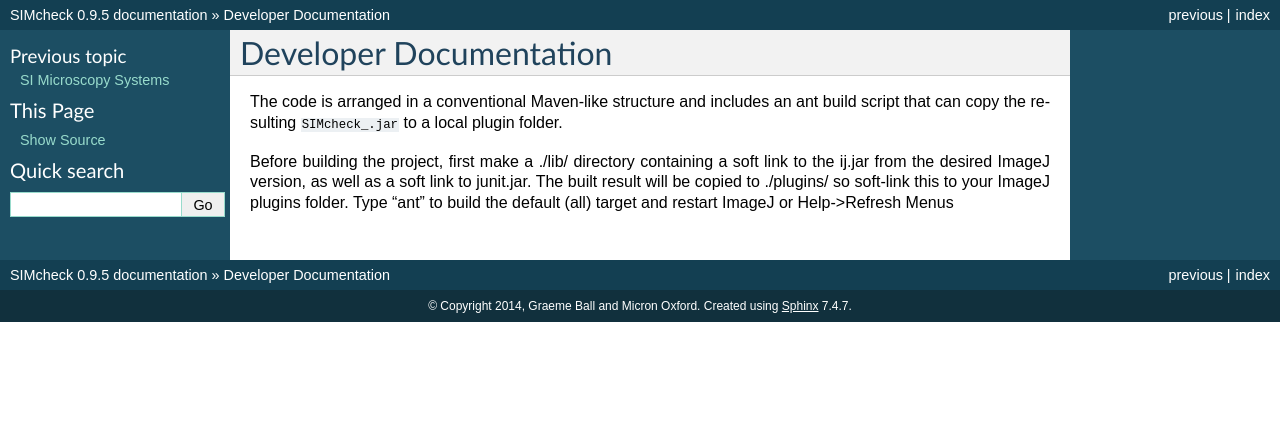
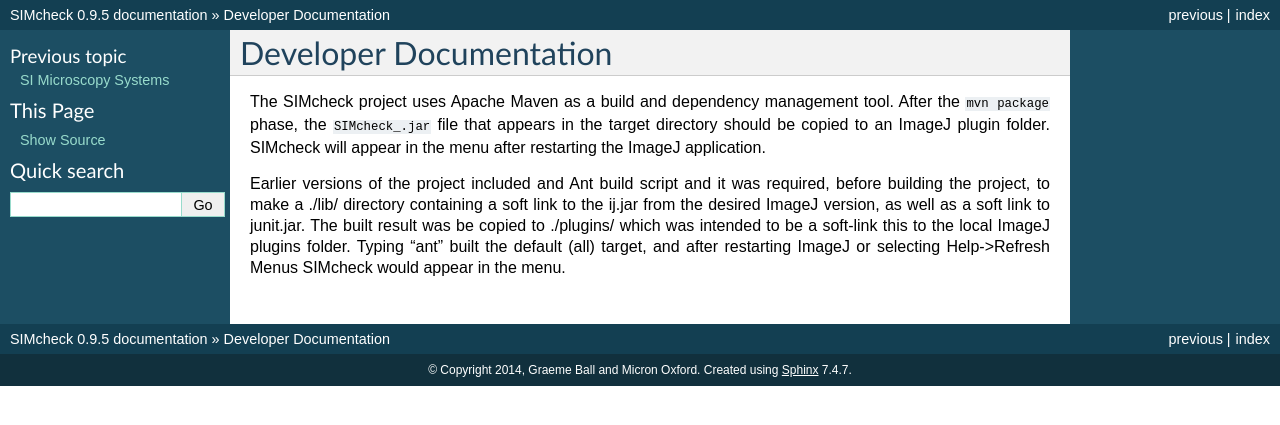
Before and after one commit to MicronOxford/SIMcheck_Manual, a Sphinx documentation site: the page built from source/developer.rst, in a window 1280 px wide. Shown: the top 425 px of the page. Built offline with Sphinx 7.4.7, drawn with Linux system fonts in a browser that asks for light colours.

Commit message:
update developer.rst to refer to maven build

```diff
--- a/source/developer.rst
+++ b/source/developer.rst
@@ -1,12 +1,15 @@
 Developer Documentation
 =======================
 
-The code is arranged in a conventional Maven-like structure and includes
-an ant build script that can copy the resulting ``SIMcheck_.jar`` to a local
-plugin folder.
+The SIMcheck project uses Apache Maven as a build and dependency management
+tool. After the ``mvn package`` phase, the ``SIMcheck_.jar`` file that
+appears in the target directory should be copied to an ImageJ plugin folder.
+SIMcheck will appear in the menu after restarting the ImageJ application.
 
-Before building the project, first make a ./lib/ directory containing a soft
-link to the ij.jar from the desired ImageJ version, as well as a soft link to
-junit.jar. The built result will be copied to ./plugins/ so soft-link this to
-your ImageJ plugins folder. Type "ant" to build the default (all) target and
-restart ImageJ or Help->Refresh Menus
+Earlier versions of the project included and Ant build script and it was
+required, before building the project, to make a ./lib/ directory containing
+a soft link to the ij.jar from the desired ImageJ version, as well as a soft
+link to junit.jar. The built result was be copied to ./plugins/ which was
+intended to be a soft-link this to the local ImageJ plugins folder. Typing
+"ant" built the default (all) target, and after restarting ImageJ or
+selecting Help->Refresh Menus SIMcheck would appear in the menu.
```
